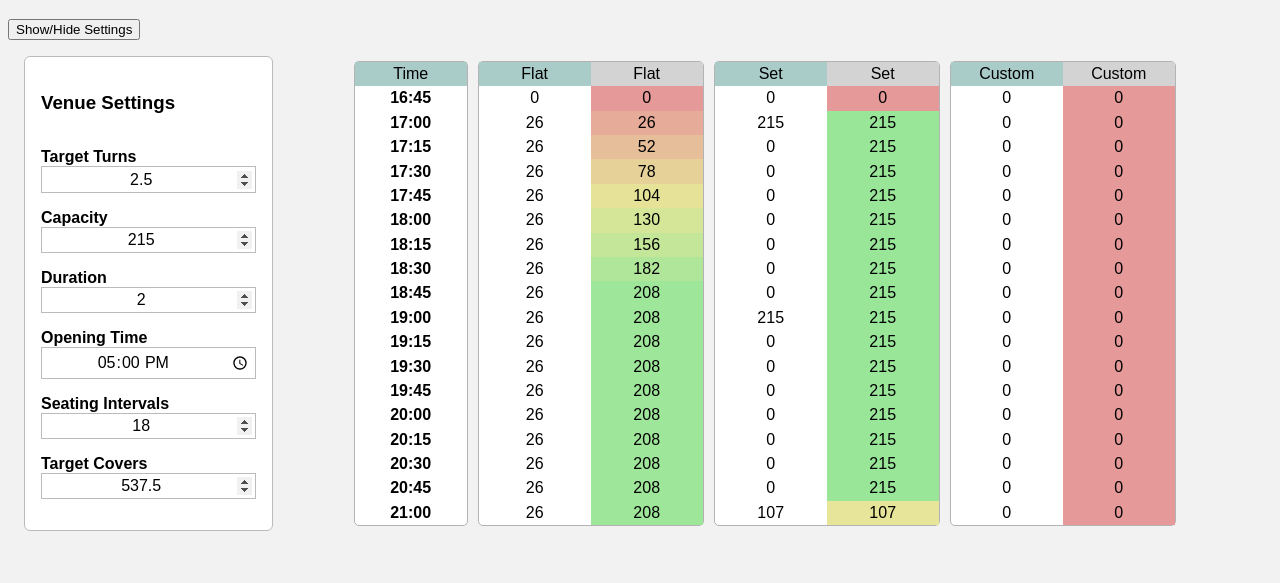
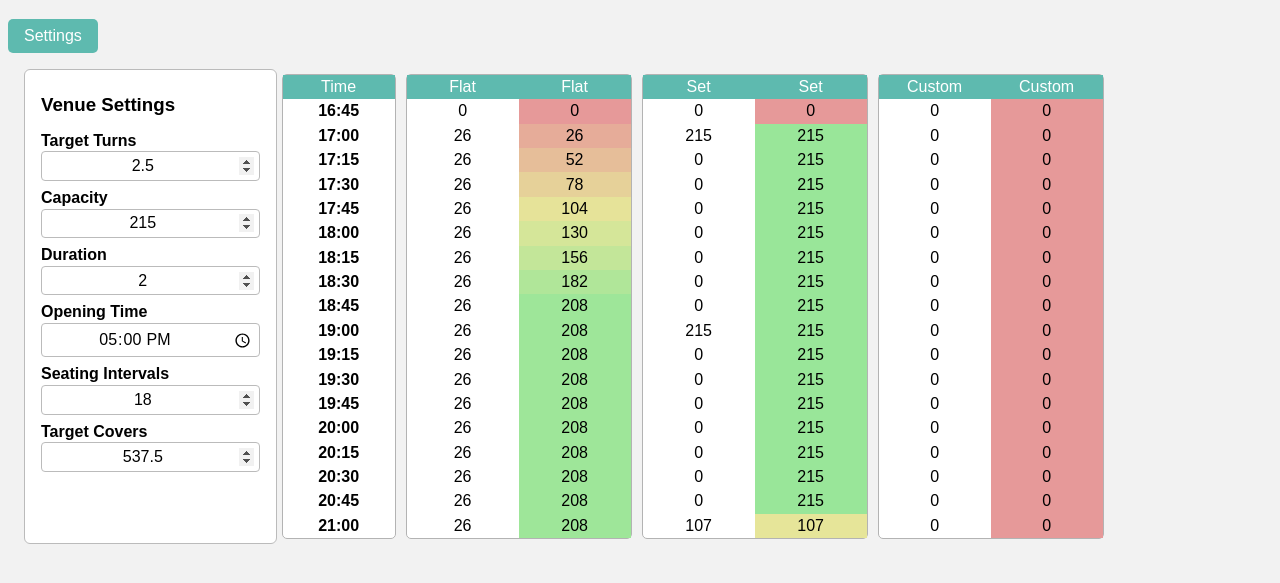
Before and after one commit to joshuahaywood/pacing, a plain HTML site: page index.html in a window 1280 px wide. Shown: the part 61-644 px from the top of the page. Drawn offline with nearby package versions, Linux system fonts and the light colour scheme.

Commit message:
more styling

```diff
--- a/index.html
+++ b/index.html
@@ -12,7 +12,7 @@
 </head>
 <body>
     <h1>Pacing v3!</h1>
-    <button id="settings-toggle">Show/Hide Settings</button>
+    <button id="settings-toggle">Settings</button>
 
     <div id="main-content">
         <div id="settings-table">
--- a/styles.css
+++ b/styles.css
@@ -7,12 +7,28 @@ body {
     background: hsla(0, 0%, 95%)
 }
 
+h3 {
+    margin-bottom: 0.5rem;
+    margin-top: 0.5rem;
+    line-height: none;;
+}
+
 table {
     border-collapse: collapse;
     text-align: center;
     margin: 1rem;
     border-radius: 10px;
     background-color: white;
+}
+
+button {
+    background-color: hsl(173, 40%, 55%);
+    color: white;
+    font-size: 1rem;
+    border: none;
+    padding: 0.5rem 1rem;
+    border-radius: 5px;
+    cursor: pointer;
 }
 
 #main-content {
@@ -35,13 +51,6 @@ table {
     overflow: scroll;
     width: fit-content;
     border-radius: 6px;
-    margin: auto;
-}
-
-
-th, td {
-    padding: 0.5rem;
-
 }
 
 .parent {
@@ -54,19 +63,22 @@ th, td {
 
 .settings-header {
     font-weight: bold;
-    padding-top: 1rem;
+    padding-top: .5rem;
+    padding-bottom: 0.1rem;
 }
 
 .header {
-    background-color: rgb(170, 204, 200);
+    background-color: hsl(173, 40%, 55%);
+    color: white;
     text-align: center;
     padding: 0.2rem;
 }
 
 .settings-input>input {
     width:100%;
-    padding: 0.2rem;
+    padding: 0.3rem;
     border: 0.5px solid rgb(187, 187, 187);
+    border-radius: 4px;
 }
 
 input {
@@ -91,9 +103,6 @@ input.flow {
     float: left;
 }
 
-.header.flow {
-    background: lightgrey;
-}
 
 input.label {
     font-weight: bold
```
